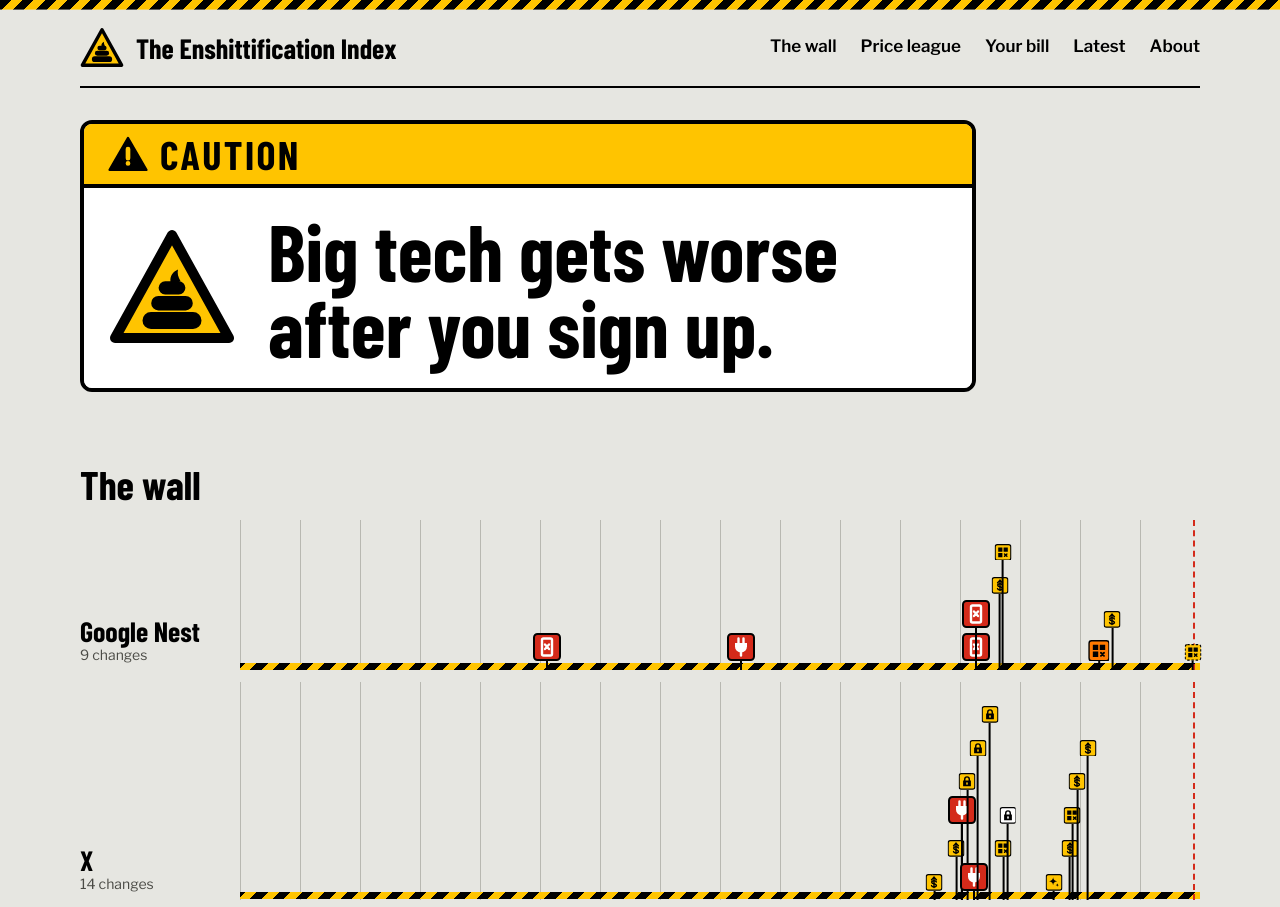
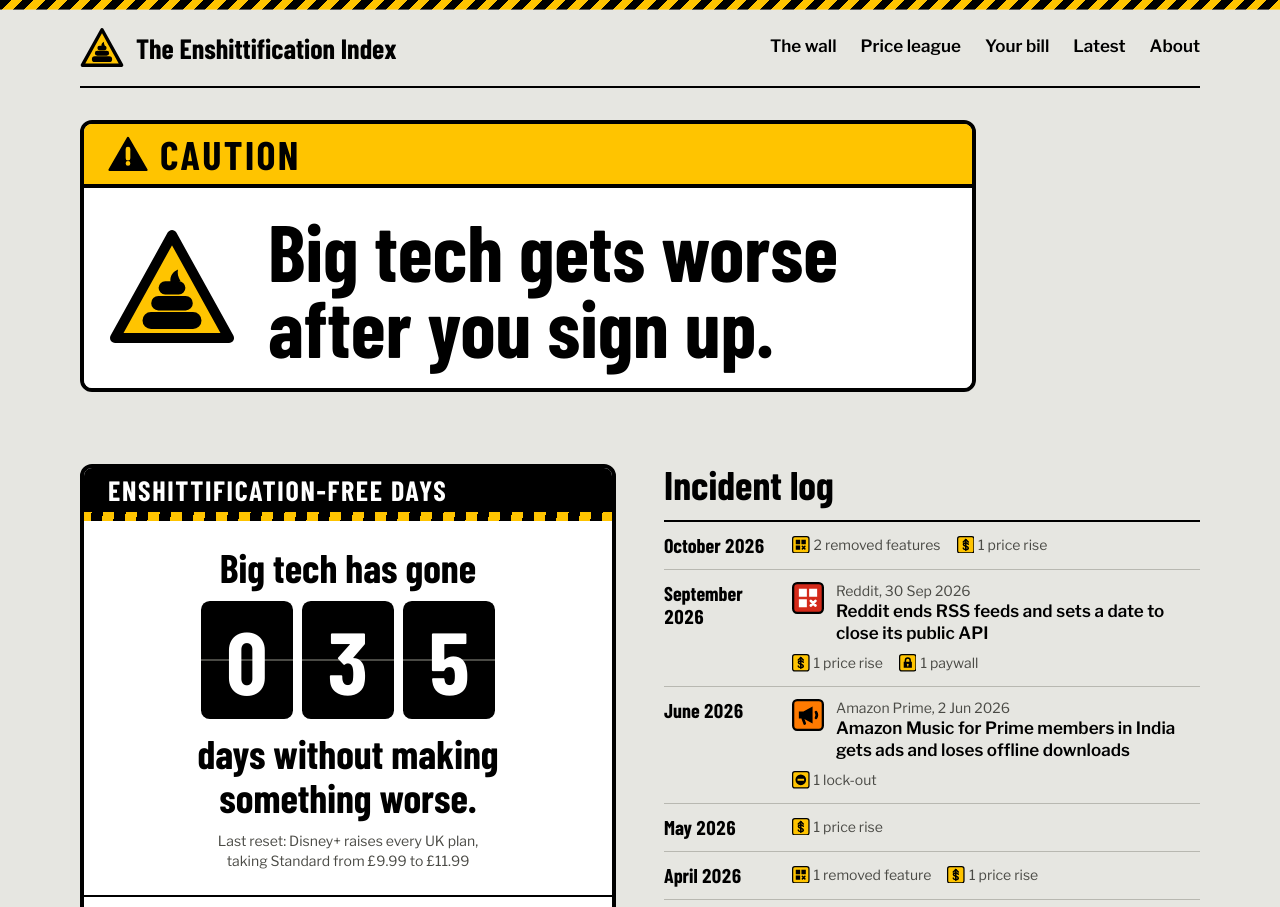
Before and after one commit to NotAFlightRisk/enshittification, a SvelteKit app: page / in a window 1280 px wide. Shown: the top 907 px of the page. Built offline with nearby package versions, Linux system fonts and the light colour scheme.

Commit message:
feat: swap the homepage wall for days since and an incident log

```diff
--- /dev/null
+++ b/src/lib/components/DaysSince.svelte
@@ -0,0 +1,156 @@
+<script lang="ts">
+  import { onMount } from 'svelte';
+  import Plates from '#lib/components/Plates.svelte';
+  import { today } from '#lib/dates.ts';
+  import { daysBetween, type Board, type Brief, type Reset } from '#lib/incidents.ts';
+
+  let {
+    last,
+    counters,
+    best,
+    built
+  }: { last: Brief; counters: Board['counters']; best: Board['best']; built: string } = $props();
+
+  const labels: Record<Reset, string> = {
+    'price-rise': 'since a price rise',
+    ads: 'since new ads',
+    loss: 'since something got taken away'
+  };
+
+  // the page is built ahead of time, so the counters catch up once it's open
+  let opened = $state<string>();
+  const now = $derived(opened ?? built);
+  onMount(() => (opened = today()));
+
+  const since = (date: string) => daysBetween(date, now);
+  const days = (count: number) => (count === 1 ? 'day' : 'days');
+  const streak = $derived(since(last.date));
+</script>
+
+<section class="board on-sign" aria-labelledby="days-since">
+  <h2 id="days-since">Enshittification-free days</h2>
+
+  <a class="streak" href={last.path}>
+    <span class="label">Big tech has gone</span>
+    <Plates value={streak} big />
+    <span class="label">{days(streak)} without making something worse.</span>
+    <small class="label">Last reset: {last.title}</small>
+  </a>
+
+  <ul>
+    {#each counters as { id, change } (id)}
+      {@const count = since(change.date)}
+      <li>
+        <a href={change.path}>
+          <Plates value={count} />
+          <span class="label">{days(count)} {labels[id]}</span>
+        </a>
+      </li>
+    {/each}
+  </ul>
+
+  {#if best.ended}
+    <p class="record">
+      {#if streak > best.days}
+        <a href="/the-wall">Five-year record: this one. Don't get used to it.</a>
+      {:else}
+        <a href={best.ended.path}>
+          Five-year record: {best.days} days, until {best.ended.serviceName} ruined it.
+        </a>
+      {/if}
+    </p>
+  {/if}
+</section>
+
+<style>
+  .board {
+    display: grid;
+    align-content: start;
+    overflow: hidden;
+    border: var(--thick) solid var(--edge);
+    border-radius: 0.75rem;
+
+    & a {
+      text-decoration: none;
+
+      &:hover .label {
+        text-decoration: underline 2px;
+      }
+    }
+  }
+
+  h2 {
+    padding: var(--space-2) var(--space-5);
+    border-bottom: var(--band) solid;
+    border-image: var(--tape) 1;
+    background: var(--edge);
+    color: var(--blank);
+    font-size: var(--text-lg);
+    letter-spacing: 0.06em;
+    text-transform: uppercase;
+  }
+
+  .streak {
+    display: grid;
+    justify-items: center;
+    gap: var(--space-3);
+    padding: var(--space-5);
+    font-family: var(--font-sign);
+    font-size: var(--text-xl);
+    font-weight: 700;
+    line-height: 1.1;
+    text-align: center;
+    text-wrap: balance;
+
+    & small {
+      font-family: var(--font-body);
+      font-size: var(--text-sm);
+      font-weight: 400;
+      line-height: 1.4;
+      color: var(--ink-soft);
+    }
+  }
+
+  ul {
+    padding: 0;
+    list-style: none;
+    border-top: var(--medium) solid var(--edge);
+
+    & a {
+      display: flex;
+      align-items: center;
+      gap: var(--space-4);
+      padding: var(--space-3) var(--space-5);
+      border-bottom: var(--thin) solid var(--line);
+      font-weight: 600;
+      line-height: 1.25;
+    }
+  }
+
+  .record {
+    padding: var(--space-3) var(--space-5) var(--space-4);
+    font-size: var(--text-sm);
+    color: var(--ink-soft);
+
+    & a:hover {
+      text-decoration: underline;
+    }
+  }
+
+  @media (max-width: 40rem) {
+    h2 {
+      padding-inline: var(--space-4);
+      font-size: var(--text-md);
+    }
+
+    .streak {
+      padding: var(--space-4);
+      font-size: var(--text-lg);
+    }
+
+    ul a,
+    .record {
+      padding-inline: var(--space-4);
+    }
+  }
+</style>
--- /dev/null
+++ b/src/lib/components/IncidentLog.svelte
@@ -0,0 +1,167 @@
+<script lang="ts">
+  import Pictogram from '#lib/components/Pictogram.svelte';
+  import { formatDate, shortDate, yearOf } from '#lib/dates.ts';
+  import { nouns } from '#lib/seo.ts';
+  import type { LogMonth } from '#lib/incidents.ts';
+
+  let { months }: { months: LogMonth[] } = $props();
+</script>
+
+<section class="log" aria-labelledby="incident-log">
+  <h2 id="incident-log">Incident log</h2>
+
+  <ol>
+    {#each months as { month, serious, more, minor } (month)}
+      <li class="month">
+        <h3><a href="/year/{yearOf(month)}">{formatDate(month)}</a></h3>
+        <div class="entries">
+          {#if serious.length}
+            <ul class="serious">
+              {#each serious as change (change.key)}
+                <li>
+                  <a href={change.path}>
+                    <Pictogram
+                      kind={change.category}
+                      severity={change.severity}
+                      status={change.status}
+                    />
+                    <span>{change.serviceName}, {shortDate(change.date)}</span>
+                    <b>{change.title}</b>
+                  </a>
+                </li>
+              {/each}
+            </ul>
+          {/if}
+          {#if more}
+            <a class="more" href="/year/{yearOf(month)}">
+              and {more} more serious {more === 1 ? 'one' : 'ones'}
+            </a>
+          {/if}
+          {#if minor.length}
+            <ul class="minor">
+              {#each minor as { category, count, path } (category)}
+                <li>
+                  <a href={path}>
+                    <Pictogram kind={category} severity={1} />
+                    {count}
+                    {nouns[category][count === 1 ? 0 : 1]}
+                  </a>
+                </li>
+              {/each}
+            </ul>
+          {/if}
+        </div>
+      </li>
+    {/each}
+  </ol>
+
+  <a class="button" href="/the-wall">See it all on the wall</a>
+</section>
+
+<style>
+  .log {
+    display: grid;
+    align-content: start;
+    gap: var(--space-4);
+
+    & a {
+      text-decoration: none;
+    }
+
+    & > ol {
+      padding: 0;
+      list-style: none;
+      border-top: var(--medium) solid var(--ink);
+    }
+  }
+
+  .month {
+    display: grid;
+    grid-template-columns: 7rem minmax(0, 1fr);
+    gap: var(--space-2) var(--space-4);
+    padding-block: var(--space-3);
+    border-bottom: var(--thin) solid var(--line);
+  }
+
+  h3 {
+    font-size: var(--text-md);
+    line-height: 1.15;
+
+    & a:hover {
+      text-decoration: underline 2px;
+    }
+  }
+
+  .entries {
+    display: grid;
+    gap: var(--space-2);
+  }
+
+  .serious {
+    display: grid;
+    gap: var(--space-3);
+    padding: 0;
+    list-style: none;
+
+    & a {
+      --sign-size: 2rem;
+      display: grid;
+      grid-template-columns: var(--sign-size) minmax(0, 1fr);
+      column-gap: var(--space-3);
+      line-height: 1.3;
+
+      & > :global(svg) {
+        grid-row: span 2;
+      }
+
+      &:hover b {
+        text-decoration: underline 2px;
+      }
+    }
+
+    & span {
+      font-size: var(--text-sm);
+      color: var(--ink-soft);
+    }
+
+    & b {
+      font-weight: 600;
+    }
+  }
+
+  .more,
+  .minor a {
+    font-size: var(--text-sm);
+    color: var(--ink-soft);
+
+    &:hover {
+      color: var(--ink);
+      text-decoration: underline;
+    }
+  }
+
+  .more {
+    justify-self: start;
+  }
+
+  .minor {
+    display: flex;
+    flex-wrap: wrap;
+    gap: var(--space-1) var(--space-4);
+    padding: 0;
+    list-style: none;
+
+    & a {
+      --sign-size: 1.1rem;
+      display: flex;
+      align-items: center;
+      gap: var(--space-1);
+    }
+  }
+
+  @media (max-width: 40rem) {
+    .month {
+      grid-template-columns: minmax(0, 1fr);
+    }
+  }
+</style>
--- /dev/null
+++ b/src/lib/components/Plates.svelte
@@ -0,0 +1,38 @@
+<script lang="ts">
+  let { value, big = false }: { value: number; big?: boolean } = $props();
+
+  const digits = $derived(String(value).padStart(3, '0').split(''));
+</script>
+
+<span class="plates" class:big>
+  <span class="visually-hidden">{value}</span>
+  {#each digits as digit, index (index)}
+    <span class="plate" aria-hidden="true">{digit}</span>
+  {/each}
+</span>
+
+<style>
+  .plates {
+    flex: none;
+    display: inline-flex;
+    gap: 0.1em;
+    font-family: var(--font-sign);
+    font-size: var(--text-lg);
+    font-weight: 700;
+    line-height: 1;
+
+    &.big {
+      font-size: clamp(3.5rem, 14vw, 5.5rem);
+    }
+  }
+
+  .plate {
+    display: grid;
+    place-items: center;
+    width: 1.05em;
+    height: 1.35em;
+    border-radius: 0.1em;
+    background: linear-gradient(var(--edge) 49%, var(--edge-soft) 0 51%, var(--edge) 0);
+    color: var(--blank);
+  }
+</style>
--- a/src/routes/+page.server.ts
+++ b/src/routes/+page.server.ts
@@ -1,5 +1,6 @@
-import { data, stats, wall } from '#lib/server/data.ts';
+import { data, span, stats } from '#lib/server/data.ts';
 import { isHollow, levelOf } from '#lib/data/types.ts';
+import { board, incidentLog } from '#lib/incidents.ts';
 import { happenedBy } from '#lib/seo.ts';
 
 export const load = () => {
@@ -9,8 +10,11 @@ export const load = () => {
     .filter(({ severity, status }) => levelOf(severity) === 'danger' && !isHollow(status))
     .slice(0, 3);
   return {
+    built,
     counts: stats(),
-    wall: wall(10),
+    span: span(),
+    board: board(happened, built),
+    log: incidentLog(happened, built),
     serious,
     latest: happened.filter((change) => !serious.includes(change)).slice(0, 6),
     coming: changes.filter(({ status }) => status === 'scheduled').reverse()
--- a/src/routes/+page.svelte
+++ b/src/routes/+page.svelte
@@ -1,16 +1,16 @@
 <script lang="ts">
   import ChangeList from '#lib/components/ChangeList.svelte';
-  import Legend from '#lib/components/Legend.svelte';
+  import DaysSince from '#lib/components/DaysSince.svelte';
+  import IncidentLog from '#lib/components/IncidentLog.svelte';
   import Pictogram from '#lib/components/Pictogram.svelte';
   import Seo from '#lib/components/Seo.svelte';
   import Sign from '#lib/components/Sign.svelte';
-  import Wall from '#lib/components/Wall.svelte';
   import { shortDate } from '#lib/dates.ts';
   import { plural } from '#lib/format.ts';
   import { site } from '#lib/site.ts';
 
   let { data } = $props();
-  const { counts } = $derived(data);
+  const { counts, board, log } = $derived(data);
 </script>
 
 <Seo
@@ -20,7 +20,7 @@
   alt="The wall: {plural(counts.changes, 'change')} at {plural(
     counts.services,
     'service'
-  )} as warning signs on a line from {data.wall.from} to {data.wall.to}."
+  )} as warning signs on a line from {data.span.from} to {data.span.to}."
 />
 
 <div class="hero">
@@ -32,14 +32,14 @@
   </Sign>
 </div>
 
-<section class="wall" aria-labelledby="wall">
-  <h2 id="wall">The wall</h2>
-  <Wall {...data.wall} />
-  <Legend />
-  {#if data.wall.rows.length < counts.services}
-    <a class="button" href="/the-wall">See all {counts.services} services</a>
+<div class="incidents">
+  {#if board.last}
+    <DaysSince last={board.last} counters={board.counters} best={board.best} built={data.built} />
   {/if}
-</section>
+  {#if log.length}
+    <IncidentLog months={log} />
+  {/if}
+</div>
 
 {#if data.serious.length}
   <section aria-labelledby="serious">
@@ -86,6 +86,14 @@
 
   .hero {
     max-width: 56rem;
+  }
+
+  .incidents {
+    display: grid;
+    grid-template-columns: repeat(auto-fit, minmax(min(100%, 26rem), 1fr));
+    align-items: start;
+    gap: var(--space-7);
+    margin-top: var(--space-8);
   }
 
   .claim {
```
